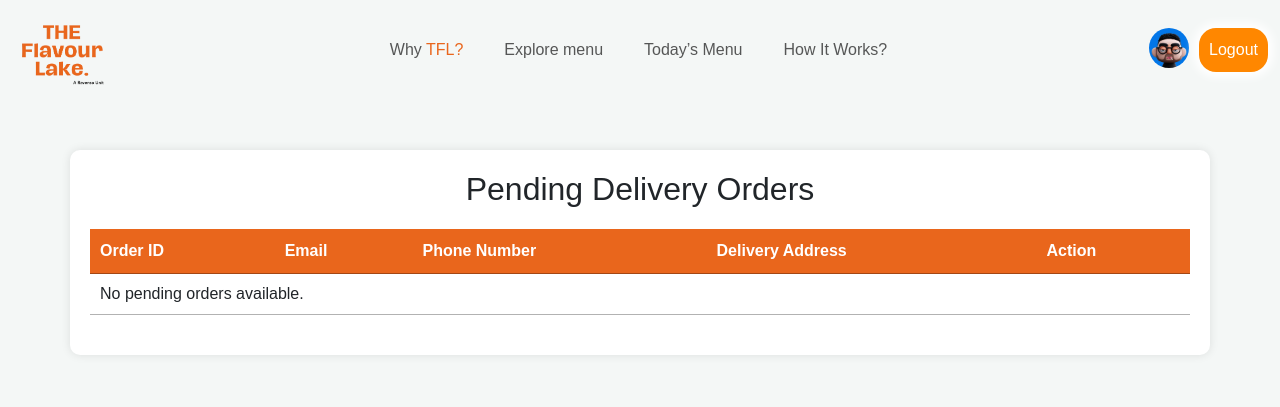
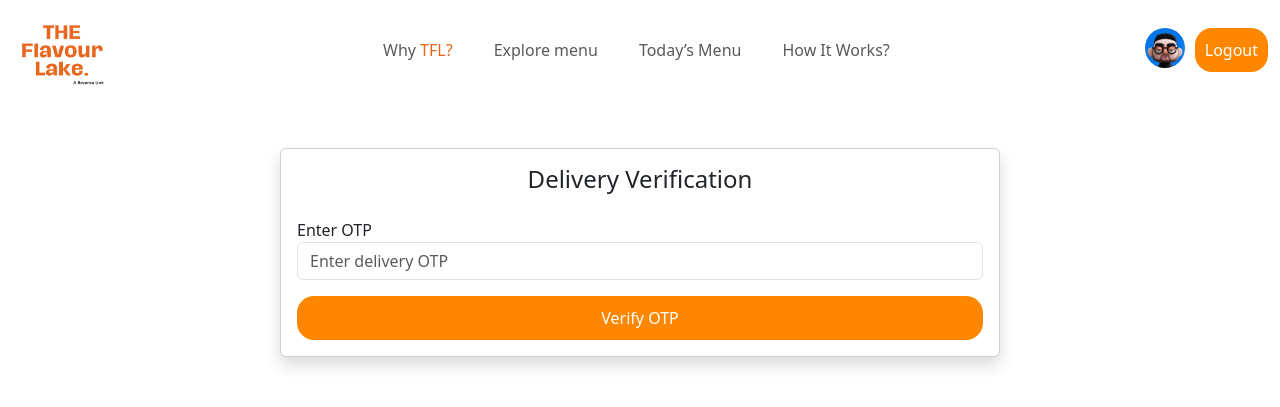
Before and after one commit to anurag6569201/TFL, a Django app: page /delivery/ in a window 1280 px wide. Shown: the top 407 px of the page. Run offline with Django 5.2, Linux system fonts and the light colour scheme; a user stored in the database is signed in; data comes from the database, SQL or seed files in the repository; both versions use the stored data as it was after the commit; some libraries are stand-ins or nearby versions.

Commit message:
updated responsiveness and verification method

```diff
--- a/home/urls.py
+++ b/home/urls.py
@@ -20,6 +20,7 @@ urlpatterns = [
     path('profile/', views.user_profile, name='user_profile'),
     path('past_orders/', views.past_orders, name='past_orders'),
     path('delivery/', views.delivery_page, name='delivery_page'),
+    path('confirm-delivery/', views.confirm_delivery, name='confirm_delivery'),
     path('verify-delivery-otp/', views.verify_delivery_otp, name='verify_delivery_otp'),
     path('offline-payment/', views.offline_payment_view, name='offline_payment'),
     path('confirm-order/<str:order_id>/', views.confirm_order_view, name='confirm_order'),
--- a/home/views.py
+++ b/home/views.py
@@ -412,11 +412,11 @@ def past_orders(request):
 
 
 
-
 @login_required
 @permission_required('home.can_change_order', raise_exception=True)
 def delivery_page(request):
-    pending_orders = Order.objects.order_by('-created_at').filter(delivery_status='pending').select_related('delivery_address')
+    # Fetch all pending orders
+    pending_orders = Order.objects.filter(delivery_status='pending').select_related('delivery_address')
 
     context = {
         'pending_orders': pending_orders,
@@ -424,52 +424,86 @@ def delivery_page(request):
     return render(request, 'apps/home/delivery.html', context)
 
 
+
+
+
+
+
 @login_required
 @permission_required('home.can_change_order', raise_exception=True)
 def verify_delivery_otp(request):
     if request.method == 'POST':
-        order_id = request.POST.get('order_id')
         entered_otp = int(request.POST.get('delivery_otp'))
-        order = get_object_or_404(Order, order_id=order_id)
+        try:
+            order = get_object_or_404(Order, delivery_otp=entered_otp)
+        except:
+            response_data = {
+                'status': 'failure',
+                'message': 'Invalid OTP, please try again.'
+            }
+            print(response_data)
+            return JsonResponse(response_data)
 
         if order.delivery_otp == entered_otp:
-            if order.payment_status=="pending":
-                order.payment_status = 'paid'
-                order.save()
-
-            order.delivery_status = 'delivered'
-            order.save()
-
-            subject = 'Your Order Has Been Delivered!'
-            email_template = 'apps/email/order_delivery_confirmation.html'  # Path to the HTML email template
-            context = {
+            # OTP verified, send delivery details
+            response_data = {
+                'status': 'success',
                 'order_id': order.order_id,
                 'customer_email': order.customer_email,
-                'delivery_address': order.delivery_address,
+                'phone_number': order.delivery_address.phone_number,
+                'address_line1': order.delivery_address.address_line1,
+                'city': order.delivery_address.city,
+                'payment_mode':order.payment_mode,
+                'payment_status':order.payment_status,
             }
-
-            email_body = render_to_string(email_template, context)
-            email = EmailMultiAlternatives(subject, '', settings.EMAIL_HOST_USER, [order.customer_email])
-            email.attach_alternative(email_body, "text/html")
-
-            logo_path = os.path.join(settings.STATIC_ROOT, 'img/home', 'tfl_logo.webp')
-            if os.path.exists(logo_path):
-                with open(logo_path, 'rb') as logo_file:
-                    logo_image = MIMEImage(logo_file.read())
-                    logo_image.add_header('Content-ID', '<logo_image>')
-                    logo_image.add_header('Content-Disposition', 'inline', filename=os.path.basename(logo_path))
-                    email.attach(logo_image)
-
-            email.send()
-
-            return JsonResponse({'status': 'success', 'message': 'OTP verified, order delivered!'})
-
+            return JsonResponse(response_data)
         else:
-            return JsonResponse({'status': 'failure', 'message': 'Invalid OTP, please try again.'})
+            response_data = {
+                'status': 'failure',
+                'message': 'Invalid OTP, please try again.'
+            }
+            return JsonResponse(response_data)
 
     return render(request, 'apps/home/delivery.html')
 
+@login_required
+@permission_required('home.can_change_order', raise_exception=True)
+def confirm_delivery(request):
+    if request.method == 'POST':
+        order_id = request.POST.get('order_id')
+        order = get_object_or_404(Order, order_id=order_id)
 
+        # Update order as delivered
+        if order.payment_status == 'pending':
+            order.payment_status = 'paid'
+        order.delivery_status = 'delivered'
+        order.save()
+
+        # Send confirmation email
+        subject = 'Your Order Has Been Delivered!'
+        email_template = 'apps/email/order_delivery_confirmation.html'  # Email template
+        context = {
+            'order_id': order.order_id,
+            'customer_email': order.customer_email,
+            'delivery_address': order.delivery_address,
+        }
+
+        email_body = render_to_string(email_template, context)
+        email = EmailMultiAlternatives(subject, '', settings.EMAIL_HOST_USER, [order.customer_email])
+        email.attach_alternative(email_body, "text/html")
+
+        logo_path = os.path.join(settings.STATIC_ROOT, 'img/home', 'tfl_logo.webp')
+        if os.path.exists(logo_path):
+            with open(logo_path, 'rb') as logo_file:
+                logo_image = MIMEImage(logo_file.read())
+                logo_image.add_header('Content-ID', '<logo_image>')
+                email.attach(logo_image)
+
+        email.send()
+
+        return JsonResponse({'status': 'success', 'message': 'Delivery confirmed successfully!'})
+
+    return render(request, 'apps/home/delivery.html')
 
 
 
--- a/static/assets/css/login.css
+++ b/static/assets/css/login.css
@@ -92,3 +92,13 @@
     text-align: center !important;
     text-decoration: none;
 }
+
+@media (max-width:560px){
+    .login_container form{
+        width: 320px !important;
+        padding: 0 !important;
+    }
+    .login_container{
+        padding: 10px;
+    }
+}
--- a/templates/apps/home/delivery.html
+++ b/templates/apps/home/delivery.html
@@ -8,105 +8,14 @@
 {% block stylesheet %}
 <link rel="stylesheet" href="{% static 'assets/css/login.css' %}">
 <link rel="stylesheet" href="{% static 'assets/css/loader.css' %}">
-<!-- DataTables CSS -->
-<link rel="stylesheet" href="https://cdn.datatables.net/1.13.1/css/jquery.dataTables.min.css">
 <style>
-    body {
-        font-family: Arial, sans-serif;
-        background-color: #f4f7f6;
-    }
-
-    .container {
-        width: 90%;
-        margin: 50px auto;
-        padding: 20px;
-        background-color: white;
-        border-radius: 10px;
-        box-shadow: 0 0 10px rgba(0, 0, 0, 0.1);
-    }
-
-    h2 {
-        text-align: center;
-        margin-bottom: 20px;
-    }
-
-    table.dataTable thead {
-        background-color: #E9661C;
+    .d-grid button:hover{
+        background-color: #FF951C;
         color: white;
-    }
-
-    table.dataTable tbody tr:nth-child(even) {
-        background-color: #f2f2f2;
-    }
-
-    table {
-        width: 100%;
-        margin-bottom: 20px;
-        border-collapse: collapse;
-    }
-
-    table th,
-    table td {
-        padding: 12px 15px;
-        text-align: left;
-    }
-
-    table th {
-        cursor: pointer;
-    }
-
-    #otpForm {
-        display: none;
-        margin-top: 20px;
-    }
-
-    label {
-        display: block;
-        margin-bottom: 5px;
-    }
-
-    input[type="text"],
-    input[type="hidden"] {
-        width: 100%;
-        padding: 10px;
-        margin-bottom: 15px;
-        border: 1px solid #ccc;
-        border-radius: 5px;
-    }
-
-    button {
-        padding: 10px 20px;
-        background-color: #28a745;
-        color: white;
-        border: none;
-        border-radius: 5px;
-        cursor: pointer;
-    }
-
-    button[disabled] {
-        background-color: #cccccc;
-        cursor: not-allowed;
-    }
-
-    .action-btn {
-        padding: 5px 10px;
-        background-color: #E9661C;
-        color: white;
-        border-radius: 5px;
-        cursor: pointer;
-        border: none;
-    }
-
-    .action-btn:hover {
-        background-color: #ec7734;
-    }
-
-    #result {
-        margin-top: 20px;
-        font-size: 1.2em;
-        font-weight: bold;
+        font-weight: 700;
     }
 </style>
+
 {% endblock stylesheet %}
 {% block content %}
 
@@ -124,51 +33,68 @@
                 cy="120" cx="155" class="pl__ring pl__ring--d"></circle>
         </svg>
     </div>
-    <h2>Pending Delivery Orders</h2>
-
-    <!-- Pending Orders Table -->
-    <table id="pendingOrders" class="display table-responsive">
-        <thead>
-            <tr>
-                <th>Order ID</th>
-                <th>Email</th>
-                <th>Phone Number</th>
-                <th>Delivery Address</th>
-                <th>Action</th>
-            </tr>
-        </thead>
-        <tbody>
-            {% for order in pending_orders %}
-            <tr>
-                <td>{{ order.order_id }}</td>
-                <td>{{ order.customer_email }}</td>
-                <td>{{ order.delivery_address.phone_number }}</td>
-                <td>{{ order.delivery_address.address_line1 }}, {{ order.delivery_address.city }}</td>
-                <td>
-                    <button class="action-btn select-order" data-order-id="{{ order.order_id }}">Select</button>
-                </td>
-            </tr>
-            {% empty %}
-            <tr>
-                <td colspan="5">No pending orders available.</td>
-            </tr>
-            {% endfor %}
-        </tbody>
-    </table>
 
     <!-- OTP Verification Form -->
-    <form id="otpForm" method="POST" action="{% url 'home:verify_delivery_otp' %}">
-        {% csrf_token %}
+<div class="container mt-5">
+    <div class="row justify-content-center">
+        <div class="col-md-8 col-lg-8">
+            <div class="card shadow">
+                <div class="card-body">
+                    <h4 class="card-title text-center mb-4">Delivery Verification</h4>
+                    <form id="otpForm" method="POST" action="{% url 'home:verify_delivery_otp' %}">
+                        {% csrf_token %}
+                        <div class="form-group mb-3">
+                            <label for="delivery_otp">Enter OTP</label>
+                            <input type="text" id="delivery_otp" name="delivery_otp" class="form-control" required placeholder="Enter delivery OTP">
+                        </div>
+                        <div class="d-grid">
+                            <button class="btn login_logging_btn btn-block" type="submit">Verify OTP</button>
+                        </div>
+                    </form>
+                </div>
+            </div>
+        </div>
+    </div>
 
-        <input type="hidden" id="order_id" name="order_id" required>
+    <!-- Display Delivery Details After OTP Verification -->
+    <div id="deliveryDetails" class="row justify-content-center mt-2" style="display: none;">
+        <div class="col-md-8">
+            <div class="card shadow">
+                <div class="card-body">
+                    <h3 class="card-title text-center">Delivery Details</h3>
+                    <ul class="list-group list-group-flush">
+                        <li class="list-group-item">Email: <span id="email"></span></li>
+                        <li class="list-group-item">Phone Number: <span id="phone"></span></li>
+                        <li class="list-group-item">Address: <span id="address"></span></li>
+                        <li class="list-group-item">Payment Mode: <span id="payment_mode"></span></li>
+                        <li class="list-group-item">Payment Status: <span id="payment_status"></span></li>
+                    </ul>
 
-        <label for="delivery_otp">Enter OTP:</label>
-        <input type="text" id="delivery_otp" name="delivery_otp" required placeholder="Enter delivery OTP">
+                    <form id="confirmForm" method="POST" action="{% url 'home:confirm_delivery' %}">
+                        {% csrf_token %}
+                        <input type="hidden" name="order_id" id="confirm_order_id" value="">
+                        <div class="d-grid mt-4">
+                            <button class="btn btn-success btn-block" type="submit" style="display: none;">Confirm Delivery</button>
+                        </div>
+                    </form>
+                </div>
+            </div>
+        </div>
+    </div>
+</div>
 
-        <button onclick="runloader()" class="login_logging_btn" type="submit" disabled>Verify OTP</button>
-    </form>
+<div class="container mt-2 result_container" style="display: none;">
+    <div class="row justify-content-center">
+        <div class="col-md-8 col-lg-8">
+            <div class="card shadow">
+                <div class="card-body">
+                    <div id="result"></div>
+                </div>
+            </div>
+        </div>
+    </div>
+</div>
 
-    <div id="result"></div>
 </div>
 
 <!-- jQuery and DataTables JS -->
@@ -176,82 +102,97 @@
 <script src="https://cdn.datatables.net/1.13.1/js/jquery.dataTables.min.js"></script>
 
 <script>
+    let payment_status_data="pending";
     $(document).ready(function () {
-        // Initialize DataTables
-        $('#pendingOrders').DataTable({
-            paging: true,
-            searching: true,
-            ordering: true,
-            info: true,
-            responsive: true
-        });
+        const otpForm = $('#otpForm');
+        const confirmForm = $('#confirmForm');
+        const deliveryDetails = $('#deliveryDetails');
+        const resultDiv = $('#result');
+        const result_container = $('.result_container');
+        function showLoader() {
+            $('.loader').css('display', 'flex');
+        }
 
-        const form = document.getElementById('otpForm');
-        const submitButton = form.querySelector('button[type="submit"]');
-        const hiddenOrderIdField = document.getElementById('order_id');
+        function hideLoader() {
+            $('.loader').css('display', 'none');
+        }
+        otpForm.on('submit', function (event) {
+            event.preventDefault();
+            const formData = new FormData(this);
 
-        // Add event listener to each "Select" button in the table
-        document.querySelectorAll('.select-order').forEach(button => {
-            button.addEventListener('click', function () {
-                const orderId = this.getAttribute('data-order-id');
+            $.ajax({
+                url: otpForm.attr('action'),
+                method: 'POST',
+                data: formData,
+                processData: false,
+                contentType: false,
+                beforeSend: function () {
+                    showLoader();
+                },
+                success: function (data) {
+                    hideLoader();
 
-                // Set hidden input with the selected order_id
-                hiddenOrderIdField.value = orderId;
-                submitButton.disabled = false;  // Enable the OTP form submission button
-                form.style.display = 'block';  // Show the form once an order is selected
+                    if (data.status === 'success') {
+                        result_container.css('display', 'none');
+                        $('#email').text(data.customer_email);
+                        $('#payment_mode').text(data.payment_mode);
+                        $('#payment_status').text(data.payment_status);
+                        $('#phone').text(data.phone_number);
+                        $('#address').text(`${data.address_line1}, ${data.city}`);
+                        $('#confirm_order_id').val(data.order_id);
+                        let payment_status_data= data.payment_status;
+                        deliveryDetails.show();
+
+                        if (payment_status_data === "pending") {
+                            confirmForm.find('button').show();  // Show confirm button
+                        } else {
+                            confirmForm.find('button').hide();  // Hide confirm button if payment is complete
+                        }
+                    } else {
+                        result_container.css('display', 'block');
+                        deliveryDetails.css('display', 'none');
+                        resultDiv.text(data.message);  // Show failure message
+                    }
+
+                },
+                error: function (error) {
+                    hideLoader();
+                    console.error('Error:', error);
+                }
             });
         });
 
-        form.addEventListener('submit', function (event) {
+        confirmForm.on('submit', function (event) {
             event.preventDefault();
+            const confirmFormData = new FormData(this);
 
-            const formData = new FormData(form);
-            const url = form.action;
-
-            // Function to show the loader
-            function runloader() {
-                const loader = document.querySelector('.loader');
-                loader.style.display = 'flex';  // Show the loader
-            }
-
-            // Function to hide the loader
-            function hideloader() {
-                const loader = document.querySelector('.loader');
-                loader.style.display = 'none';  // Hide the loader
-            }
-
-            // Show the loader before sending data
-            runloader();
-
-            fetch(url, {
+            $.ajax({
+                url: confirmForm.attr('action'),
                 method: 'POST',
-                body: formData,
-                headers: {
-                    'X-CSRFToken': form.querySelector('[name=csrfmiddlewaretoken]').value,
+                data: confirmFormData,
+                processData: false,
+                contentType: false,
+                beforeSend: function () {
+                    showLoader();
+                },
+                success: function (data) {
+                    hideLoader();
+                    result_container.css('display', 'block');
+                    deliveryDetails.css('display', 'none');
+                    if (data.status === 'success') {
+                        resultDiv.text('Order verified and delivered successfully!');  // Display success message
+                        deliveryDetails.hide();  // Hide delivery details after confirmation
+                    } else {
+                        resultDiv.text('Error in confirming delivery.');  // Handle failure
+                    }
+                },
+                error: function (error) {
+                    hideLoader();
+                    console.error('Error:', error);
                 }
-            })
-                .then(response => response.json())
-                .then(data => {
-                    // Hide the loader once a response is received
-                    hideloader();
-
-                    document.getElementById('result').innerHTML = data.message;
-                    if (data.status === 'success') {
-                        form.reset();  // Reset the form on successful delivery
-                        submitButton.disabled = true;  // Disable the submit button again
-                        form.style.display = 'none';  // Hide the form after OTP verification
-                    }
-                })
-                .catch(error => {
-                    // Hide the loader in case of an error
-                    hideloader();
-
-                    console.error('Error:', error);
-                });
+            });
         });
-
     });
 </script>
 
-
 {% endblock content %}
```
Also changed, not shown: static/assets/css/home.css (+43 -4 lines), static/assets/css/responsive.css (+13 -1 lines), templates/apps/home/index.html (+17 -3 lines), templates/apps/home/past_orders.html (+13 -67 lines), templates/apps/home/view_cart.html (+4 -4 lines), db.sqlite3, 5 other files.
